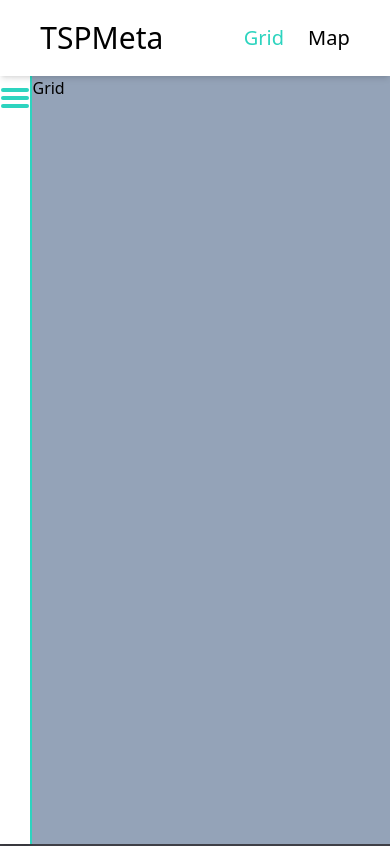
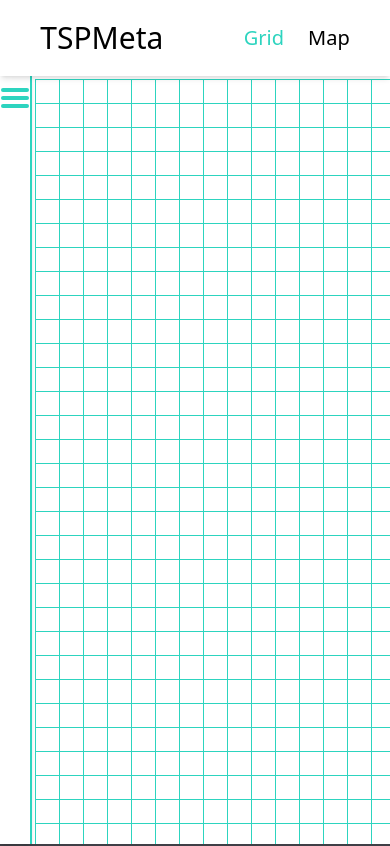
Before and after one commit to JooZef315/MetaTSP, a React (Vite) app: page /grid in a window 390 px wide. Shown: the top 846 px of the page. Built offline with nearby package versions, Linux system fonts and the light colour scheme.

Commit message:
feat: make a responsive grid

```diff
--- a/src/components/sideBar.tsx
+++ b/src/components/sideBar.tsx
@@ -19,7 +19,7 @@ export default function SideBar() {
       </div>
       {isOpen && (
         <div className="md:hidden absolute w-[91.66%] h-[calc(100vh-76px)] z-50 left-[calc(8.33%)] top-[76px] flex flex-col justify-center items-center p-8 bg-white">
-          <SideBarForm />
+          <SideBarForm setIsOpen={setIsOpen} />
         </div>
       )}
     </div>
--- a/src/components/sideBarForm.tsx
+++ b/src/components/sideBarForm.tsx
@@ -3,7 +3,11 @@ import { TAlgorithms } from "../types";
 import Loading from "./loading";
 import { ValidateInputs } from "../utils/ValidateInputs";
 
-export default function SideBarForm() {
+type PropsType = {
+  setIsOpen?: React.Dispatch<React.SetStateAction<boolean>>;
+};
+
+export default function SideBarForm({ setIsOpen }: PropsType) {
   const [algorithm, setAlgorithm] = useState<TAlgorithms>();
   const [generations, setGenerations] = useState<number>();
   const [beta, setBeta] = useState<number>();
@@ -15,9 +19,15 @@ export default function SideBarForm() {
     e.preventDefault();
     setLoading(true);
     const params = ValidateInputs(algorithm, generations, beta, t0);
+
+    //do the algorithm!
+
     console.log(algorithm);
     console.log(params);
     setLoading(false);
+    if (setIsOpen) {
+      setIsOpen(false);
+    }
   };
 
   return (
--- a/src/components/tspLayout.tsx
+++ b/src/components/tspLayout.tsx
@@ -3,11 +3,11 @@ import SideBar from "./sideBar";
 
 export default function TSPLayout() {
   return (
-    <main className="flex">
+    <main className="h-[calc(100vh-76px)] flex">
       <div className="basis-1/12 md:basis-1/5">
         <SideBar />
       </div>
-      <div className="basis-11/12 md:basis-4/5 bg-slate-400">
+      <div className="basis-11/12 max-w-[91.66%] md:basis-4/5 md:max-w-[80%] overflow-scroll">
         <Outlet />
       </div>
     </main>
--- a/src/pages/grid.tsx
+++ b/src/pages/grid.tsx
@@ -1,3 +1,23 @@
+import { createInitGrid } from "../utils/initGrid";
+
 export default function Grid() {
-  return <div>Grid</div>;
+  const initGrid = createInitGrid();
+  return (
+    <main className="m-1">
+      {initGrid.map((row, rowIdx) => {
+        return (
+          <div key={rowIdx} className="flex">
+            {row.map((_, nodeIdx) => {
+              return (
+                <div
+                  key={`${rowIdx}${nodeIdx}`}
+                  className="w-6 min-w-6 h-6 min-h-6 bg-white ring-1 ring-teal-400"
+                ></div>
+              );
+            })}
+          </div>
+        );
+      })}
+    </main>
+  );
 }
--- /dev/null
+++ b/src/utils/initGrid.ts
@@ -0,0 +1,19 @@
+import { TCoords } from "../types";
+
+const ROWS_NUM = 50;
+const COLS_NUM = 50;
+
+export const createInitGrid = () => {
+  const initGrid: TCoords[] = [];
+
+  for (let i = 0; i < ROWS_NUM; i++) {
+    const row: TCoords = [];
+    for (let j = 0; j < COLS_NUM; j++) {
+      row.push([i * 10, j * 10]);
+    }
+    initGrid.push(row);
+  }
+  initGrid.reverse();
+  console.log(initGrid);
+  return initGrid;
+};
```
